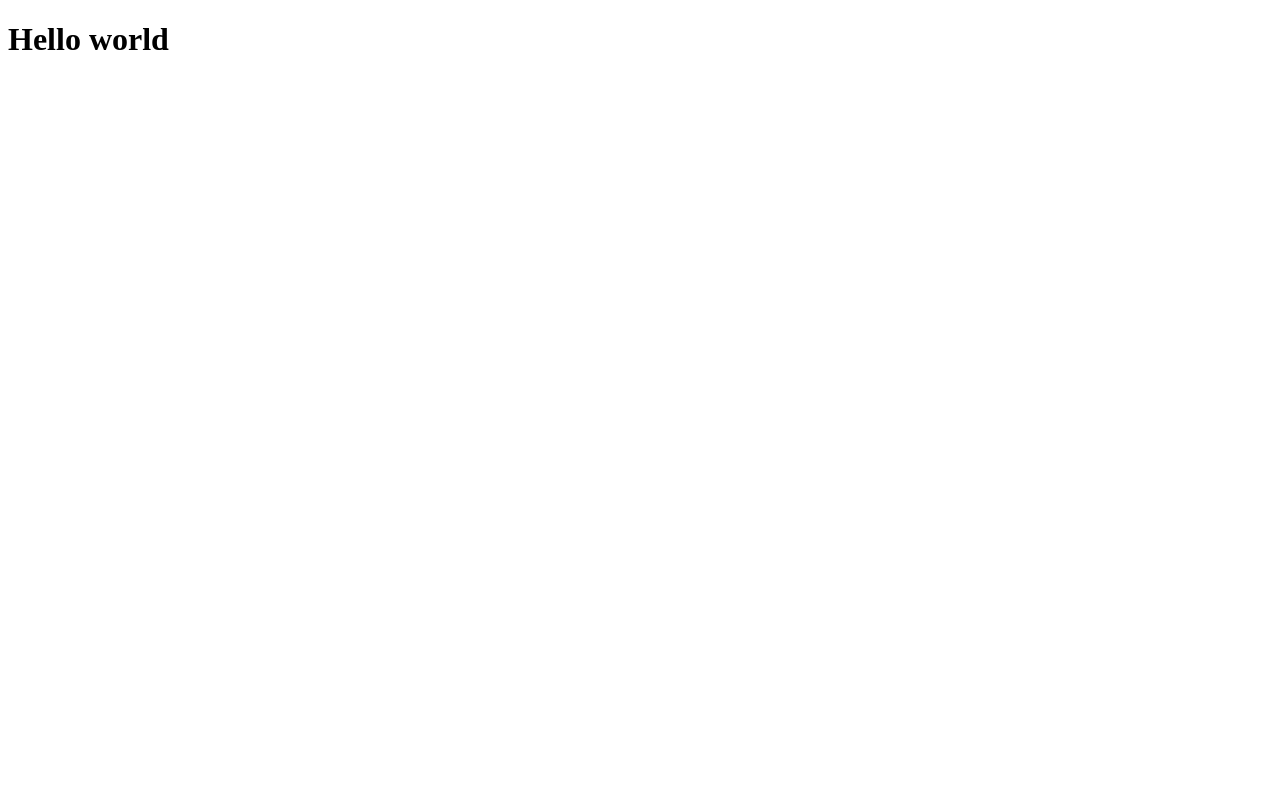
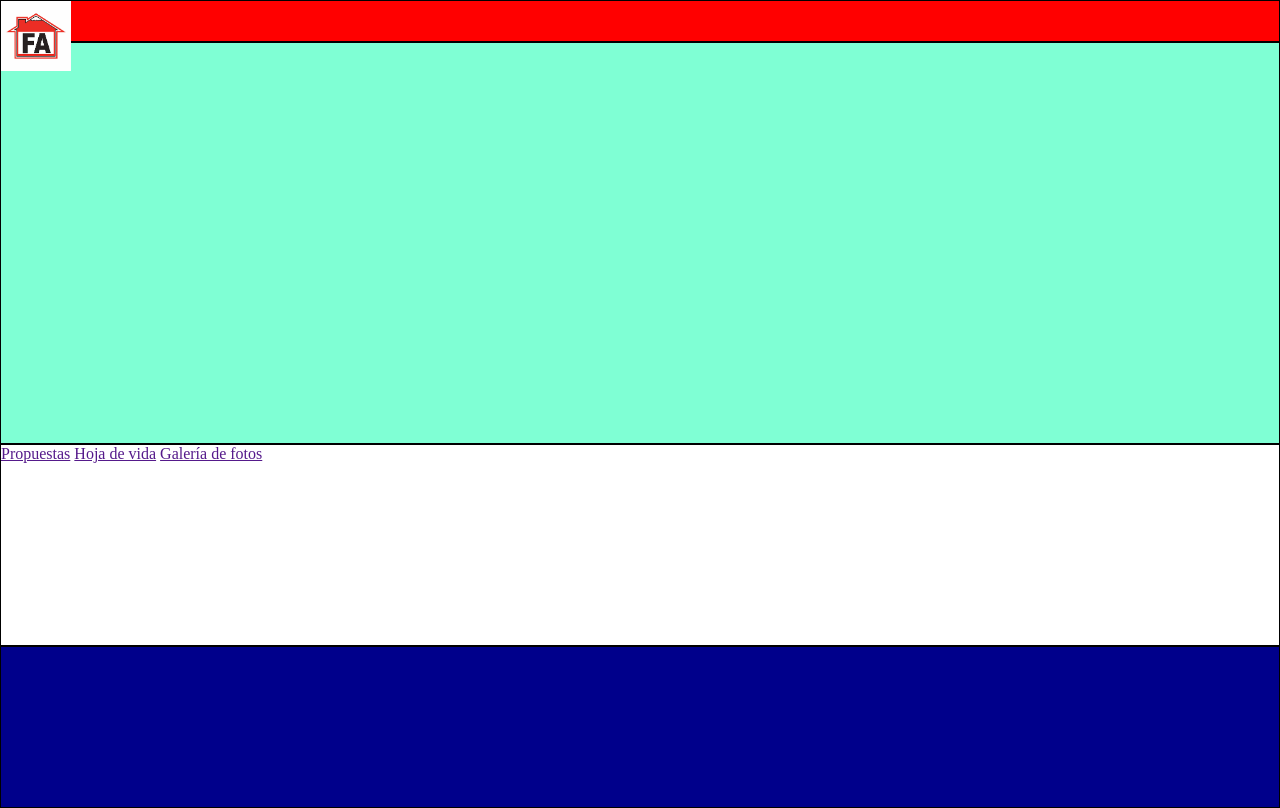
Before and after one commit to luisemorav/fv-ptoject, a plain HTML site: page index.html in a window 1280 px wide. Drawn offline with Linux system fonts and the light colour scheme.

Commit message:
Se dimensiona secciones del index

```diff
--- a/index.html
+++ b/index.html
@@ -8,7 +8,22 @@
     <link rel="stylesheet" href="./styles/index.css" />
   </head>
   <body>
-    <h1>Hello world</h1>
+    <header>
+        <nav>
+            <img class="Icon" src="./images/FA-logo.png" alt="">
+        </nav>
+    </header>
+    <div class="Slider">
+
+    </div>
+    <div class="Miniatures">
+        <a href="">Propuestas</a>
+        <a href="">Hoja de vida</a>
+        <a href="">Galería de fotos</a>
+    </div>
+    <footer>
+
+    </footer>
   </body>
   <script src="./js/index.js"></script>
 </html>
--- a/styles/index.css
+++ b/styles/index.css
@@ -0,0 +1,36 @@
+body {
+    margin: 0;
+    padding: 0;
+    height: 100vh;
+}
+
+div, header, footer {
+    border: solid 1px;
+}
+
+/* Header Styles */
+nav {
+    background-color: red;
+    height: 40px;
+}
+
+.Icon {
+    width: 70px;
+}
+
+/* Slider Styles */
+.Slider {
+    background-color: aquamarine;
+    height: 50%;
+}
+
+/* Miniatures Styles */
+.Miniatures {
+    height: 25%;
+}
+
+/* Footer Styles */
+footer {
+    background-color: darkblue;
+    height: 20%;
+}
```
Also changed, not shown: images/FA-logo.png (added).
